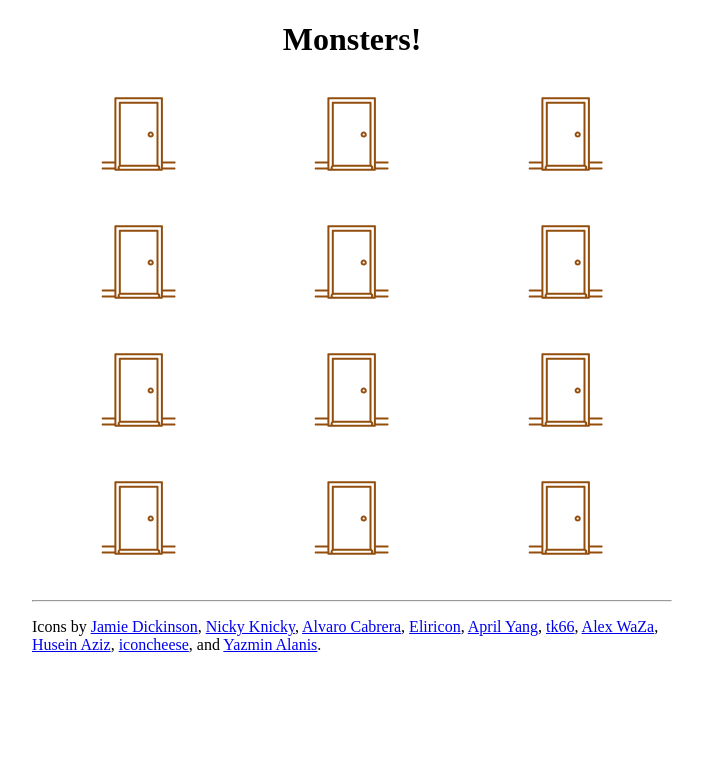
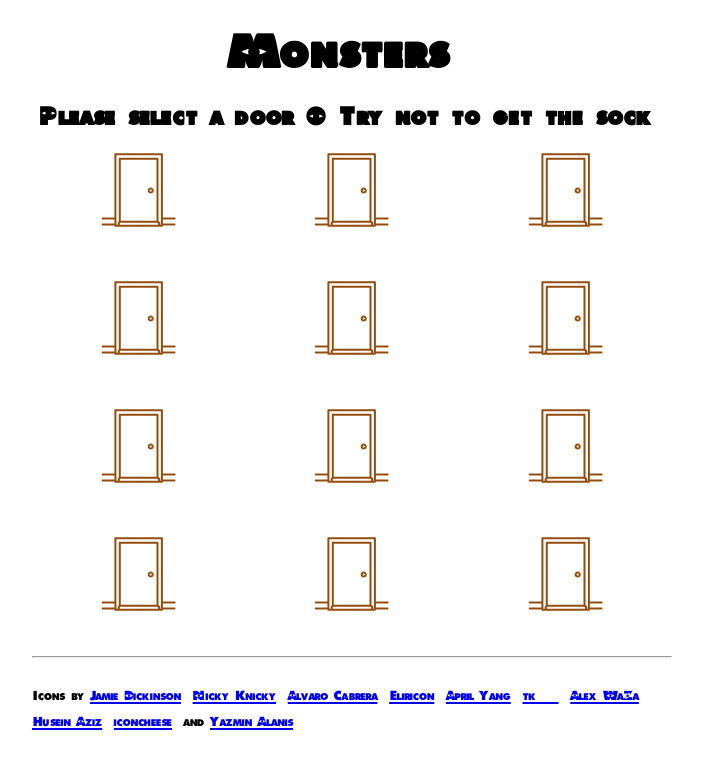
Before and after one commit to josueramirez1/monsterGameV2, a plain HTML site: page index.html in a window 1280 px wide. Shown: the whole page, without its empty margins (288-991 px from the left). Drawn offline with Linux system fonts and the light colour scheme.

Commit message:
Add files via upload

```diff
--- a/index.html
+++ b/index.html
@@ -6,10 +6,18 @@
     <meta name="viewport" content="width=device-width, initial-scale=1.0" />
 
     <style type="text/css">
+      @font-face {
+        font-family: Monster_Inc;
+
+        font-weight: 100;
+        src: url("font/Monsters_Inc.otf");
+      }
+
       body {
         margin: 0 auto;
         max-width: 40em;
         width: 88%;
+        font-family: Monster_Inc, "Times New Roman", Times, serif;
       }
 
       /**
@@ -29,6 +37,25 @@
       /**
 			 * Make sure images scale
 			 */
+
+      h1 {
+        font-size: 4.8rem;
+        margin: 0;
+        padding: 0;
+        letter-spacing: 0.2rem;
+      }
+
+      .description {
+        font-size: 2.6rem;
+        text-align: center;
+        margin: 0;
+        letter-spacing: 0.1rem;
+      }
+
+      .text-small {
+        font-size: 1.4rem;
+      }
+
       img {
         height: auto;
         max-width: 100%;
@@ -162,9 +189,10 @@
       }
 
       const newMonsterArray = shuffle(Array.from(monsters));
-      console.log(newMonsterArray);
 
-      app.innerHTML = `<div class="row">
+      app.innerHTML = `
+      <h2 class="description">Please select a door O Try not to get the sock.</h2>
+      <div class="row">
           ${newMonsterArray
             .map((monster, index) => {
               return `
@@ -184,7 +212,6 @@
         if (!button) return;
 
         let img = square.children[1];
-        console.log(img);
         img.removeAttribute("hidden");
         button.remove();
       });
```
Also changed, not shown: font/Monsters_Inc.otf (added).
